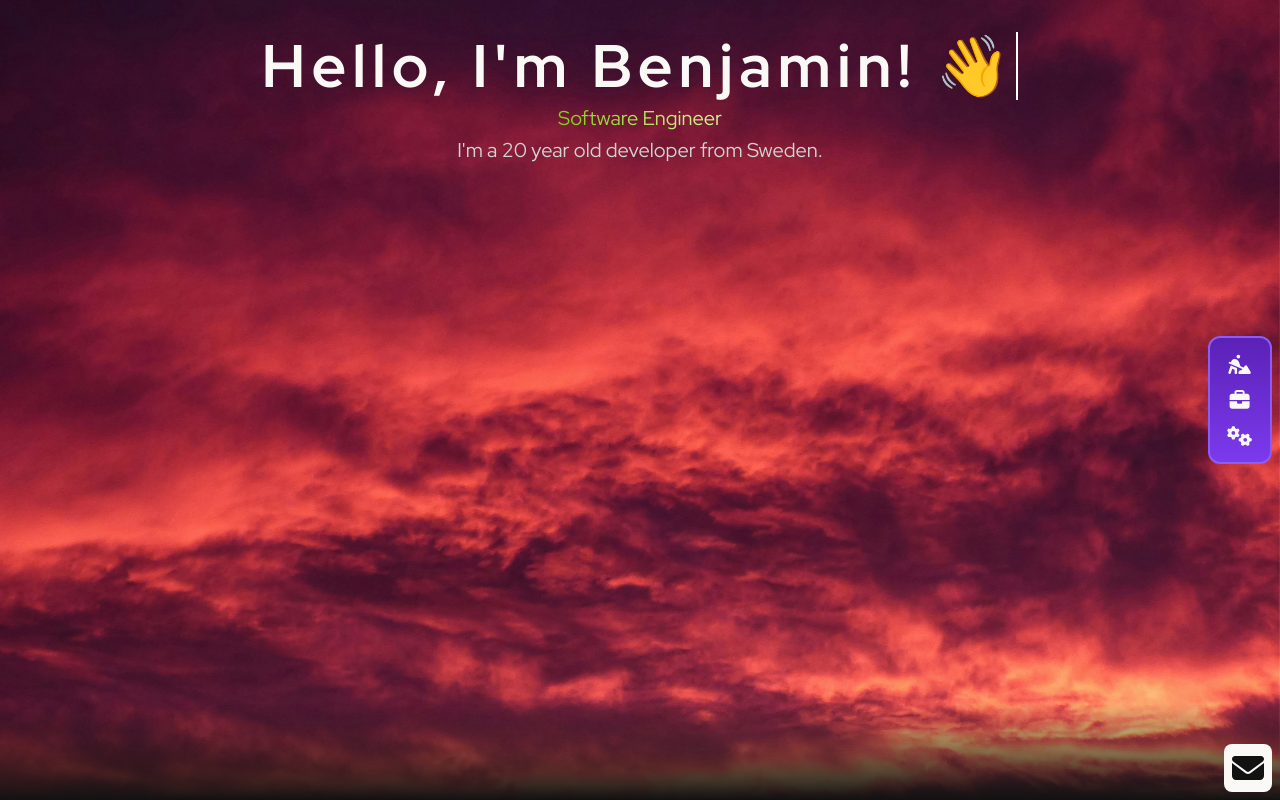
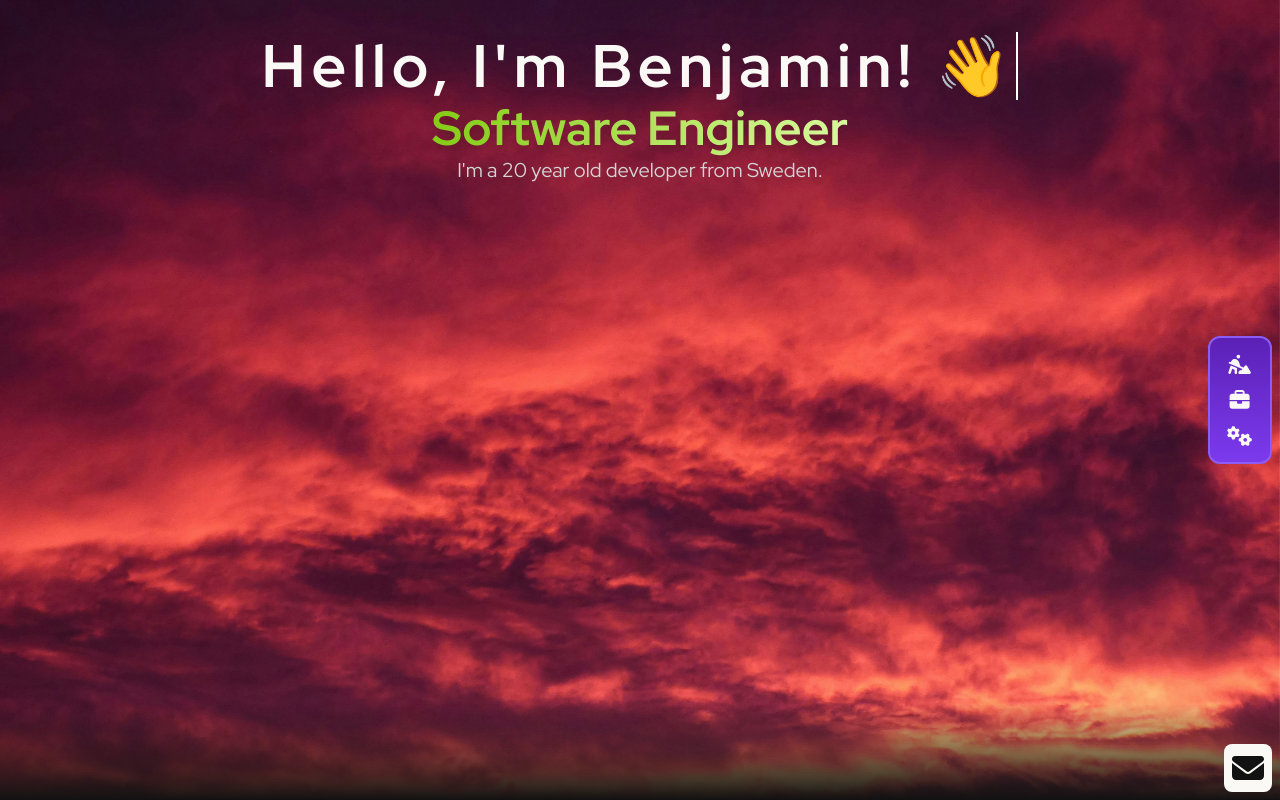
Before and after one commit to AI-nsley69/portfolio, a Vue app: page / in a window 1280 px wide. Built offline with nearby package versions, Linux system fonts and the light colour scheme.

Commit message:
Improve text size of job title

```diff
--- a/src/components/Main/Introduction.vue
+++ b/src/components/Main/Introduction.vue
@@ -12,7 +12,7 @@
         </h1>
       </div>
       <h2
-        class="text-xl xl:text-5xlfont-bold bg-clip-text text-transparent bg-gradient-to-r from-lime-500 to-lime-200 py-1 drop-shadow-lg"
+        class="text-xl xl:text-5xl font-bold bg-clip-text text-transparent bg-gradient-to-r from-lime-500 to-lime-200 py-1 drop-shadow-lg"
       >
         Software Engineer
       </h2>
```
